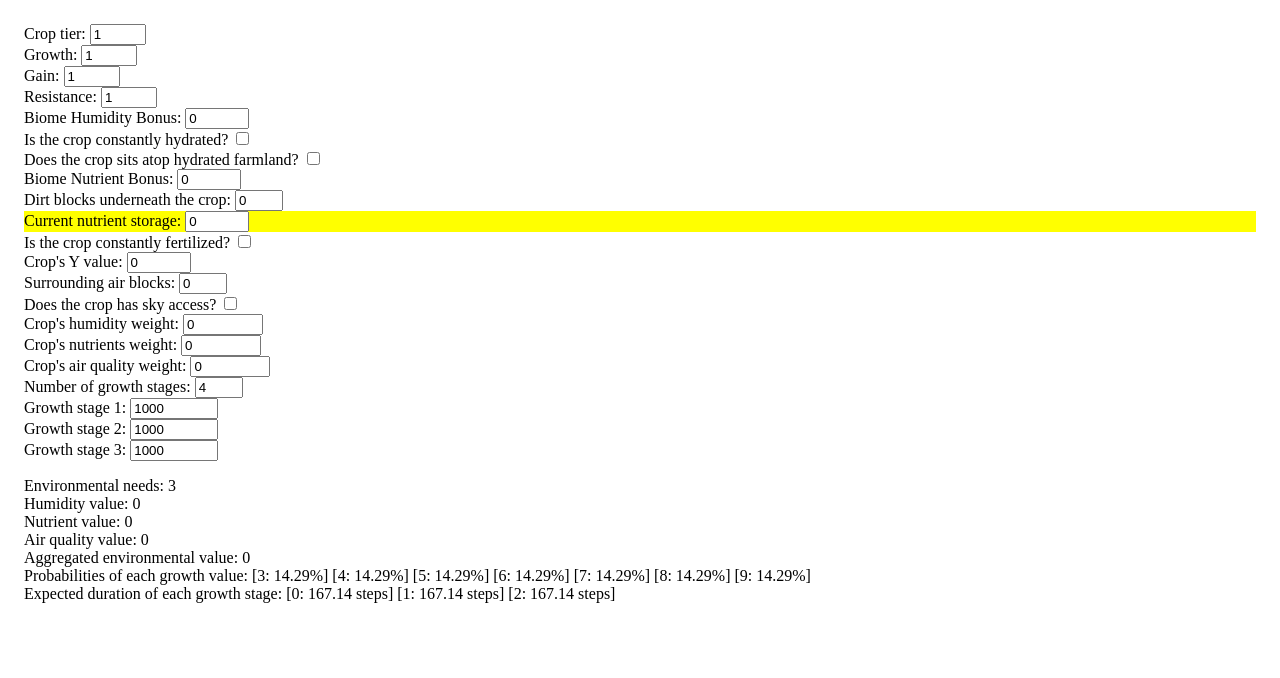
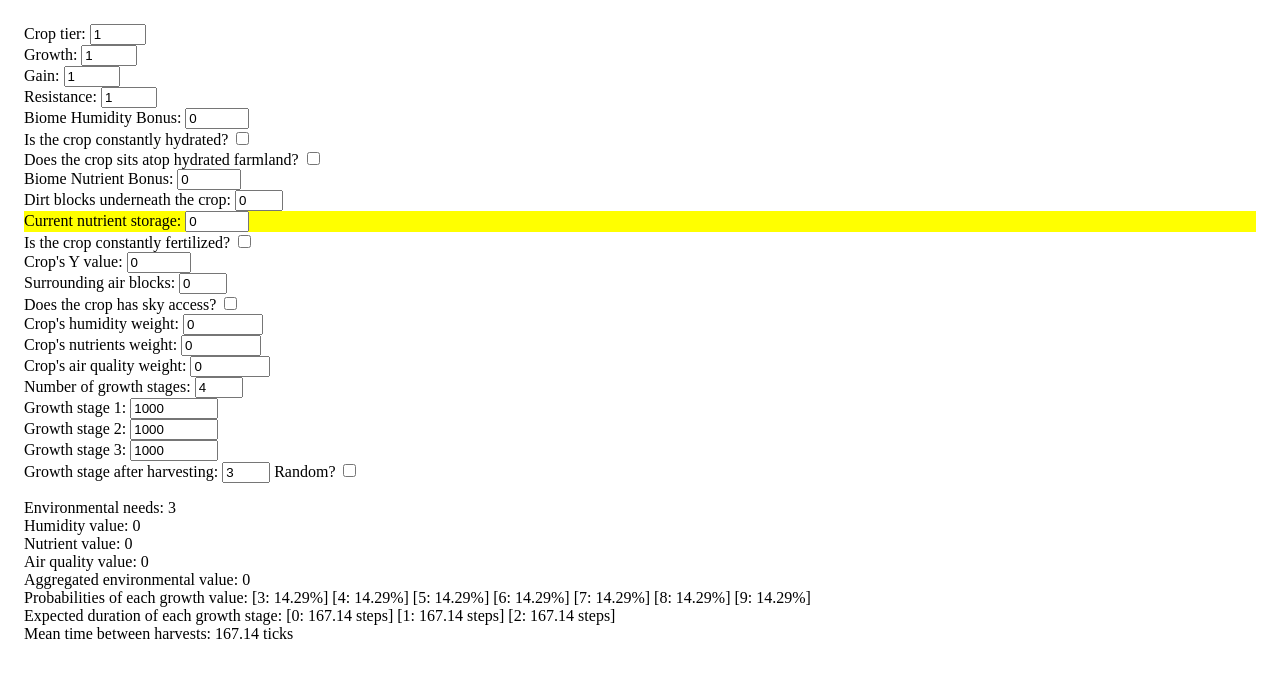
Before and after one commit to mcarreon/ic2crops, a website with bundled scripts: page index.html in a window 1280 px wide. Built offline with nearby package versions, Linux system fonts and the light colour scheme.

Commit message:
Compute mean time between harvests.

```diff
--- a/index.html
+++ b/index.html
@@ -93,6 +93,13 @@
                 </div>
             </template>
         </div>
+
+        <div>
+            Growth stage after harvesting:
+            <input type="number" id="growthStageAfterHarvest" min="1" max="5" value="3" required />
+            Random?
+            <input type="checkbox" id="randomGrowthStageAfterHarvest" id="fertilized" required />
+        </div>
     </div>
 
     <div class="crop-info">
@@ -119,5 +126,9 @@
             <div id="growth-stages-info">Expected duration of each growth stage:</div>
             <div id="growth-stages-expectancies">[0: 0]</div>
         </div>
+        <div>
+            Mean time between harvests:
+            <div id="expectedTicksBetweenHarvests">0 ticks</div>
+        </div>
     </div>
 </body>
--- a/src/CropData.ts
+++ b/src/CropData.ts
@@ -92,11 +92,22 @@ export class StaticCropData {
      *
      * In the code (and in most places providing documentation),
      * the growth stages are indexed by 1,
-     * whereas, for convenience, we index it by zero.
+     * whereas this list is indexed by zero.
      * So, for example,
      * the growth stage durations for the essence berry would be [500, 3000, 3000, 0].
      */
     growthStages: number[] = [1000, 1000, 1000, 0];
+
+    /* Growth stage that the crop goes to after harvest.
+     *
+     * Some crops (notably Stickreed) transition to some random stage except the last one;
+     * for these crops, this attribute reads 'random'.
+     *
+     * This field is "indexed by 1",
+     * so a value of 1 means the crop reverts to its very frist growth stage
+     * and the largest meaningful value is growthStages.length-1.
+     */
+    growthStageAfterHarvest: number | 'random' = 1;
 
     /* Enlarge or shrinks this.growthStages so its length matches the given number.
      * Newly created stages will be assigned the default duration of 1000.
@@ -245,4 +256,35 @@ export class StaticCropData {
 
         return expectedDuration[0];
     }
+
+    computeExpectedTicksBetweenHarvests(): number {
+        let expectedTicks = new Array<number>(this.growthStages.length - 1);
+        for(let i = 0; i < this.growthStages.length - 1; i++) {
+            if(this.fertilized) {
+                expectedTicks[i] = StaticCropData.computeExpectedStepsInGrowthStage(
+                    this.growthStages[i]!, this.computeAverageGrowthPointsWithNutrition()
+                );
+            } else {
+                expectedTicks[i] = StaticCropData.computeExpectedStepsInGrowthStage(
+                    this.growthStages[i]!, this.computeGainedGrowthPoints(0)
+                );
+            }
+        }
+
+        let expectancySum = new Array<number>(this.growthStages.length);
+        expectancySum[this.growthStages.length-1] = 0;
+        for(let i = this.growthStages.length-2; i >= 0; i--) {
+            expectancySum[i] = expectancySum[i+1]! + expectedTicks[i]!;
+        }
+
+        if(typeof(this.growthStageAfterHarvest) === 'number') {
+            return expectancySum[this.growthStageAfterHarvest-1]!;
+        } else {
+            let sum = 0;
+            for(let i = 0; i < this.growthStages.length-1; i++) {
+                sum += expectancySum[i]!;
+            }
+            return sum / (this.growthStages.length-1);
+        }
+    }
 }
--- a/src/ui.ts
+++ b/src/ui.ts
@@ -66,6 +66,8 @@ export class UI {
 
     private numberOfGrowthStagesInput = document.getElementById('numberOfGrowthStages') as HTMLInputElement;
     private growthStageInputs: GrowthStageInput[] = [];
+    private growthStageAfterHarvestInput = document.getElementById('growthStageAfterHarvest') as HTMLInputElement;
+    private randomGrowthStageAfterHarvestInput = document.getElementById('randomGrowthStageAfterHarvest') as HTMLInputElement;
 
     private envNeedsDiv = document.getElementById('env-needs') as HTMLDivElement;
     private humidityDiv = document.getElementById('humidity') as HTMLDivElement;
@@ -77,6 +79,7 @@ export class UI {
     private growthPointsProbabilitiesDiv = document.getElementById('growth-points-probabilities') as HTMLDivElement;
     private growthStagesInfoDiv = document.getElementById('growth-stages-info') as HTMLDivElement;
     private growthStagesExpectanciesDiv = document.getElementById('growth-stages-expectancies') as HTMLDivElement;
+    private expectedTicksBetweenHarvestsDiv = document.getElementById('expectedTicksBetweenHarvests') as HTMLDivElement;
 
     private staticCropData = new StaticCropData();
 
@@ -150,8 +153,25 @@ export class UI {
         });
 
         this.registerNumericAttributeCallback(this.numberOfGrowthStagesInput, newNumber => {
+            // Custom behavior for growth stages
             this.setNumberOfGrowthStages(newNumber);
         });
+
+        this.registerNumericAttributeCallback(this.growthStageAfterHarvestInput, newStage => {
+            this.staticCropData.growthStageAfterHarvest = newStage;
+        })
+
+        this.registerBooleanAttributeCallback(this.randomGrowthStageAfterHarvestInput, random => {
+            if(random) {
+                this.staticCropData.growthStageAfterHarvest = 'random';
+                this.growthStageAfterHarvestInput.required = false;
+                this.growthStageAfterHarvestInput.disabled = true;
+            } else {
+                this.staticCropData.growthStageAfterHarvest = this.growthStageAfterHarvestInput.valueAsNumber;
+                this.growthStageAfterHarvestInput.required = true;
+                this.growthStageAfterHarvestInput.disabled = false;
+            }
+        })
 
         /* The this.register functions call the callback with the current values upon registering,
          * but it only calls updateCropData if the value modifies.
@@ -197,6 +217,8 @@ export class UI {
         for(let i = newNumber-1; i < this.growthStageInputs.length; i++) {
             this.growthStageInputs[i]!.hideDiv();
         }
+
+        this.growthStageAfterHarvestInput.max = "" + (newNumber-1);
     }
 
     updateCropData() {
@@ -209,6 +231,9 @@ export class UI {
 
         this.updateGrowthPointsProbabilities();
         this.updateGrowthStagesExpectedDurations();
+
+        this.expectedTicksBetweenHarvestsDiv.textContent =
+            this.staticCropData.computeExpectedTicksBetweenHarvests().toFixed(2) + " ticks";
     }
 
     updateGrowthPointsProbabilities() {
```
